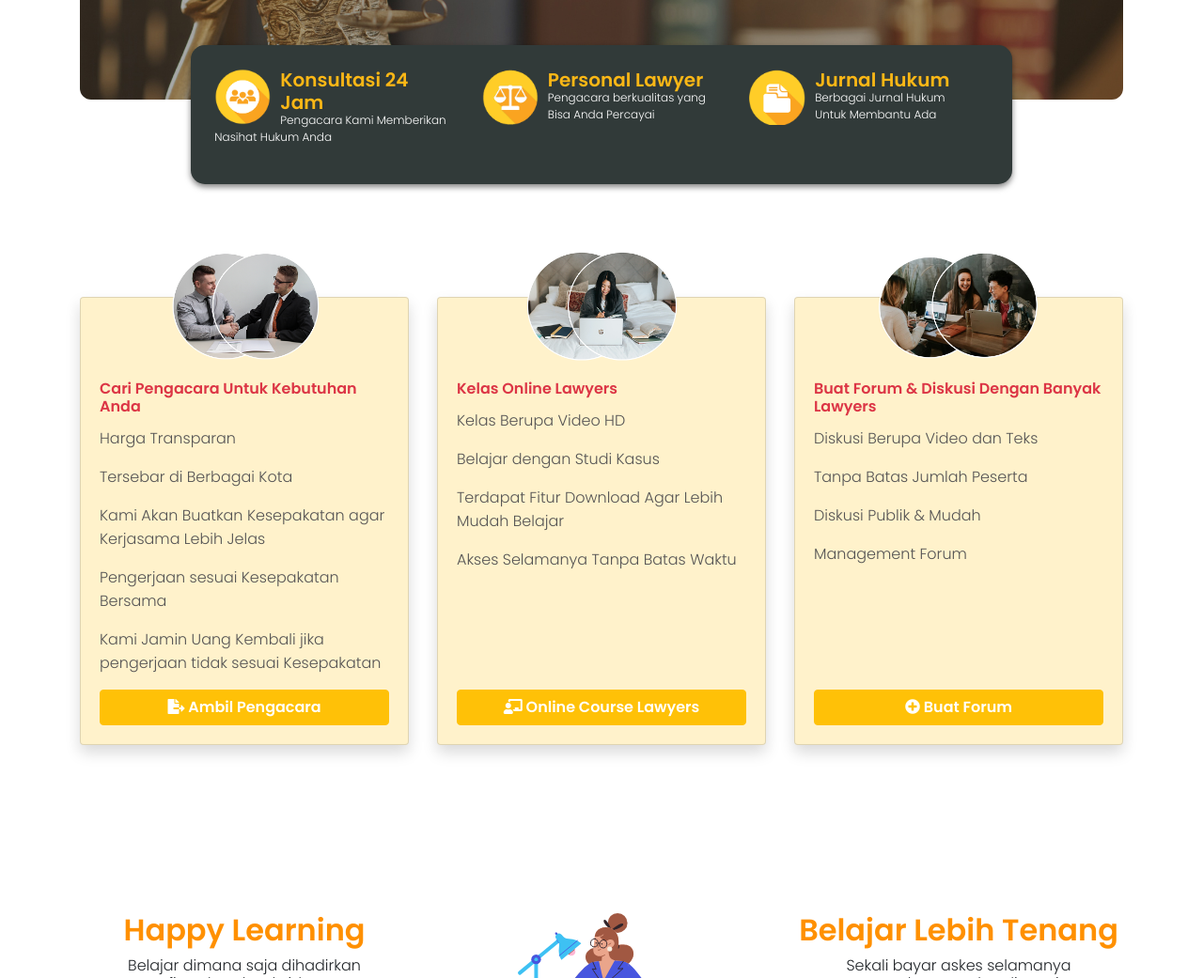
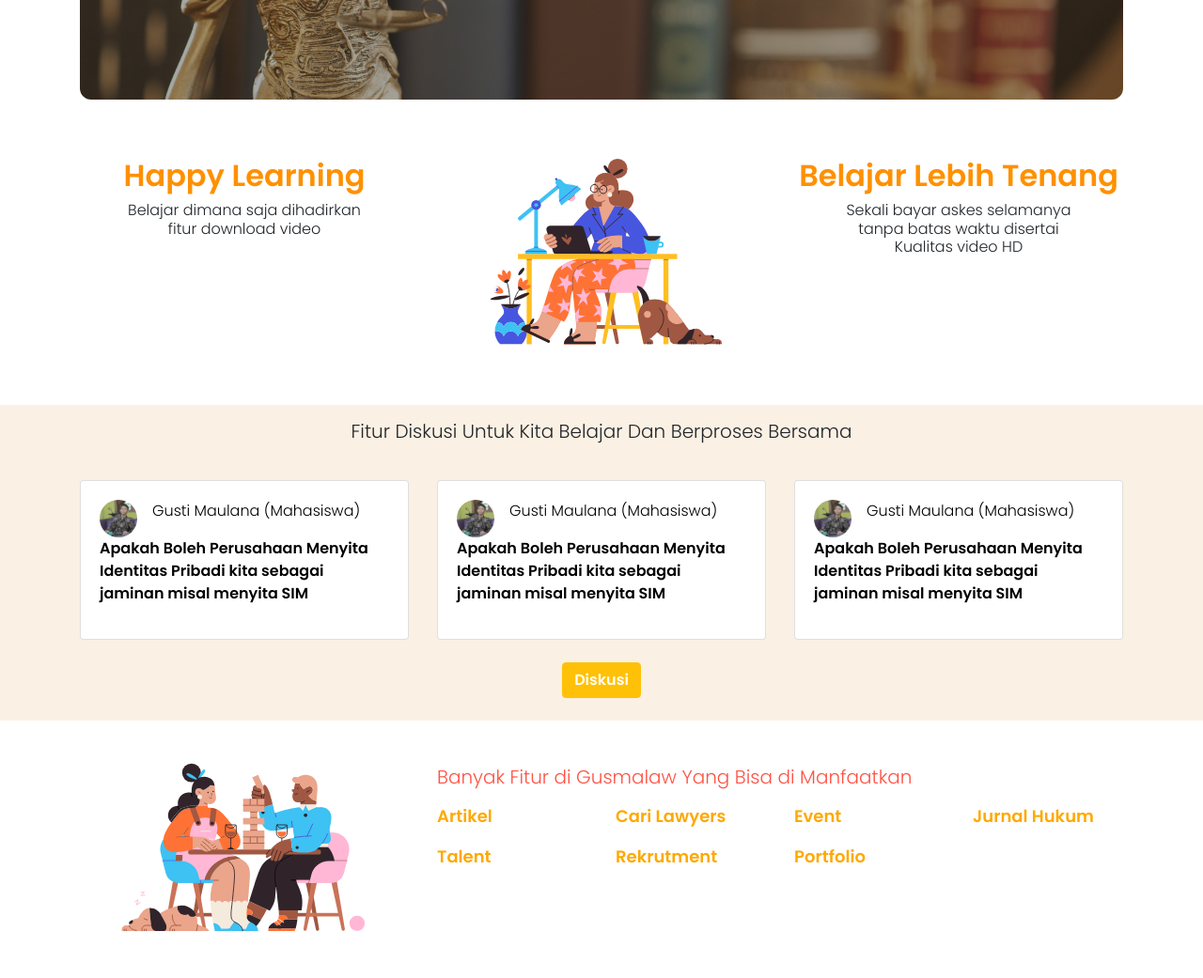
Before and after one commit to gusti126/lawytech, a plain HTML site: page index.html in a window 1280 px wide. Shown: the part 420-1461 px from the top of the page at 94% size. Drawn offline with Linux system fonts and the light colour scheme.

Commit message:
menghilangkan scroll yang bablas

```diff
--- a/css/style.css
+++ b/css/style.css
@@ -1,5 +1,6 @@
 body {
   font-family: "Poppins", sans-serif;
+  overflow-x: hidden;
 }
 
 .btnSubmit {
--- a/index.html
+++ b/index.html
@@ -2,11 +2,15 @@
 <html lang="en">
   <head>
     <!-- Required meta tags -->
-    <meta charset="utf-8" />
+    <!-- <meta charset="utf-8" />
     <meta
       name="viewport"
       content="width=device-width, initial-scale=1, shrink-to-fit=no"
-    />
+    /> -->
+
+    <meta charset="UTF-8" />
+    <meta name="viewport" content="width=device-width, initial-scale=1" />
+    <meta http-equiv="X-UA-Compatible" content="ie=edge" />
 
     <!-- Bootstrap CSS -->
     <link rel="stylesheet" href="css/bootstrap.min.css" />
@@ -28,7 +32,7 @@
     <title>Lawyers 4.0</title>
   </head>
   <body>
-    <section id="header">
+    <section class="header">
       <nav class="navbar navbar-expand-lg navbar-light" data-aos="fade-down">
         <div class="container">
           <a class="navbar-brand huruf-khusus" href="#"
@@ -102,7 +106,7 @@
 
     <!-- info panel -->
     <!-- desktop -->
-    <section class="panel d-none d-lg-block">
+    <section class="panel d-none">
       <div class="row justify-content-center">
         <div class="col-md-8 info-panel">
           <div class="row">
@@ -224,7 +228,7 @@
       </div>
     </section>
 
-    <section class="info">
+    <section class="info d-none">
       <div class="container">
         <div class="row justify-content-center">
           <div class="col-md-4 mb-5" data-aos="fade-up">
```
